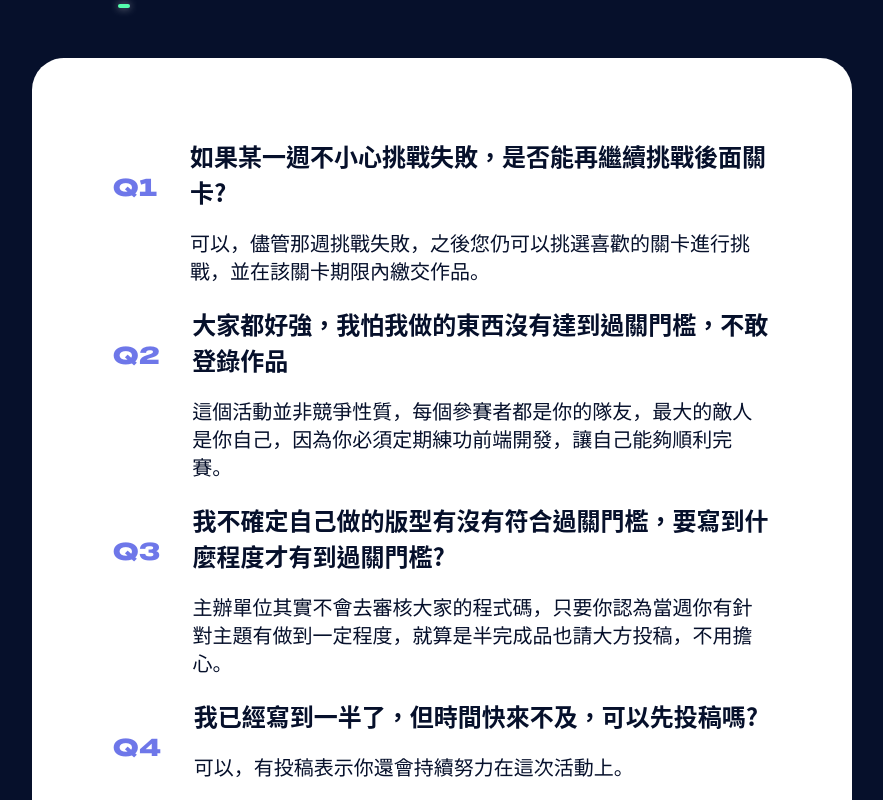
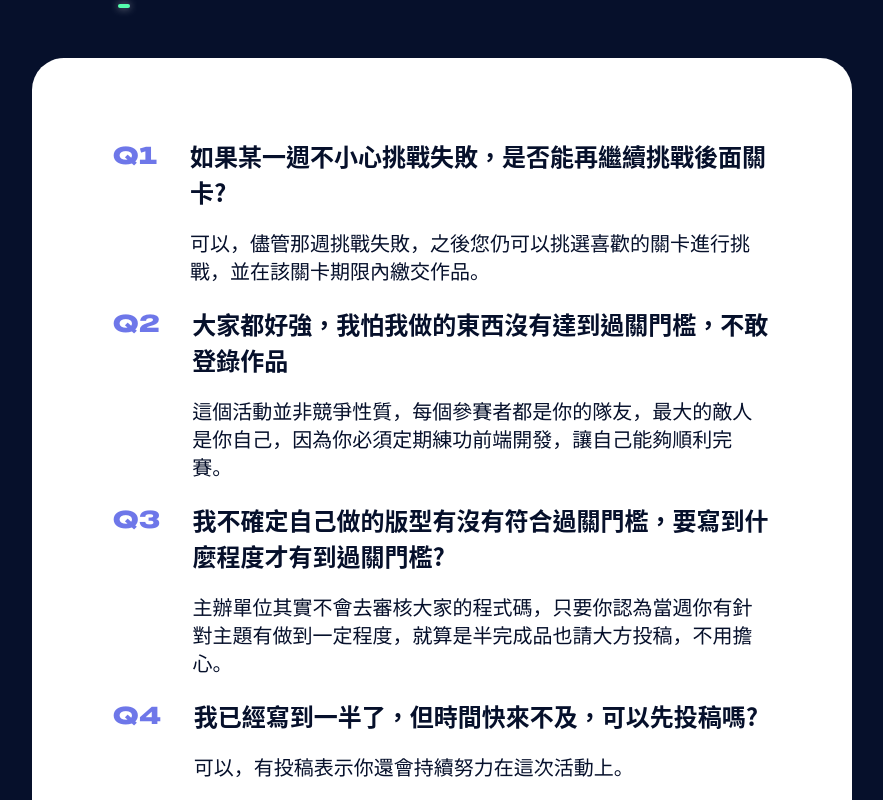
Before and after one commit to SmileMaru/The-4th-F2E, a Vue app: page /#/ in a window 1280 px wide. Shown: the part 6860-7660 px from the top of the page, without its empty margins (198-1081 px from the left). Built offline with nearby package versions, Linux system fonts and the light colour scheme; a web font is replaced by a local one.

Commit message:
modified section-question margin

```diff
--- a/src/assets/scss/question.scss
+++ b/src/assets/scss/question.scss
@@ -104,10 +104,13 @@ $p_line_height: 28px;
 .q_qty{
     font-family: $font_family_black;
     margin-right: 2rem;
+    margin-top: 0;
     color: $P3_Primary_Color_03;
     display: inline;
+    align-self: start;
     @include tb(){
         line-height: 0;
+        margin-top: 1.5rem;
     }
 }
 .q_common_container{
```
Also changed, not shown: 2 other files (tests, documents, lock files or other folders).
